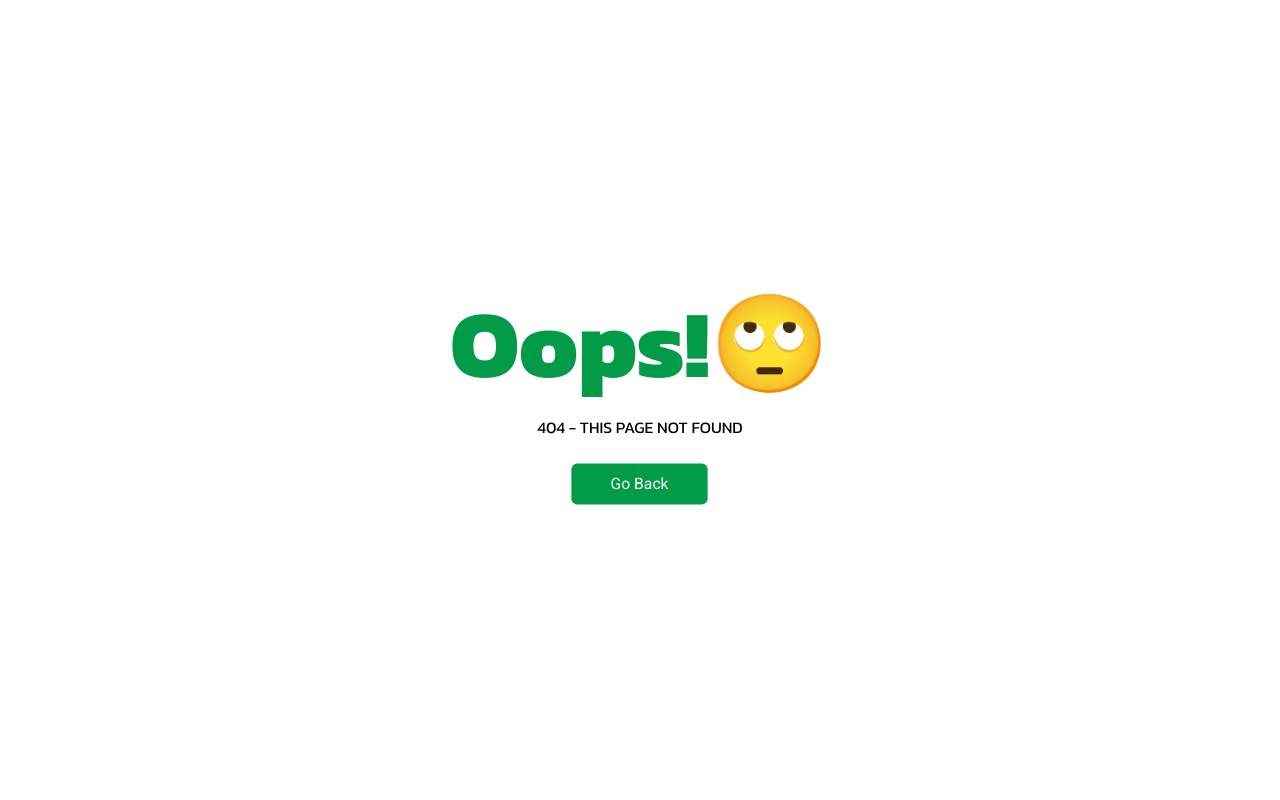
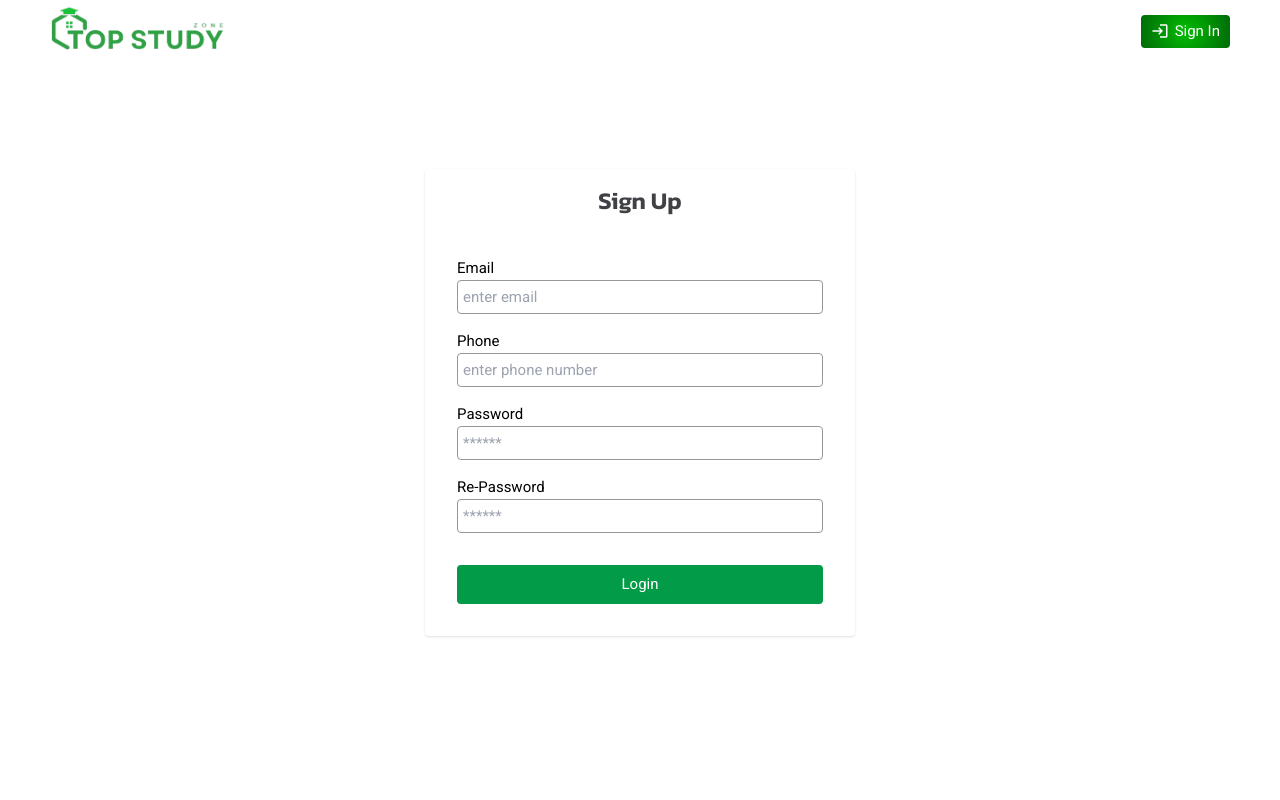
Before and after one commit to nuaimhasan/topstudyzone-frontend, a React (Vite) app: page /signup in a window 1280 px wide. Before the commit this address had no page. Shown: the top 800 px of the page. Built offline with nearby package versions, Linux system fonts and the light colour scheme.

Commit message:
login and signup page add

```diff
--- a/src/Components/HomeComponents/Hero/Hero.jsx
+++ b/src/Components/HomeComponents/Hero/Hero.jsx
@@ -10,7 +10,7 @@ export default function Hero() {
         />
 
         {/* Content */}
-        <div className="w-full h-full flex flex-col justify-center items-center relative z-30 bg-[#00000057]">
+        <div className="w-full h-full flex flex-col justify-center items-center relative z-30 bg-[#0000006f]">
           <div className="flex flex-col items-center justify-center gap-3">
             <h2 className="text-3xl md:text-5xl font-bold text-base-100">
               টপ স্টাডি জোন
--- /dev/null
+++ b/src/Pages/Login/Login.jsx
@@ -0,0 +1,61 @@
+import { useLocation, useNavigate } from "react-router-dom";
+
+export default function Login() {
+  const navigate = useNavigate();
+  const location = useLocation();
+  const from = location.state?.from?.pathname || "/";
+
+  const handleLogin = async (e) => {
+    e.preventDefault();
+    const form = e.target;
+    const email = form.email.value.toLowerCase();
+    const password = form.password.value;
+
+    const info = {
+      email,
+      password,
+    };
+
+    console.log(info);
+  };
+
+  return (
+    <div className="flex justify-between items-center h-[80vh] w-full">
+      <div className="w-full sm:w-[430px] mx-auto shadow rounded p-4">
+        <h2 className="text-2xl font-semibold text-center text-neutral mb-6">
+          Login
+        </h2>
+        <form onSubmit={handleLogin} className="p-4">
+          <div className="mb-4">
+            <p className="text-[15px]">Email</p>
+            <input
+              type="text"
+              placeholder="Enter email"
+              name="email"
+              required
+              className="lowercase"
+            />
+          </div>
+          <div>
+            <p className="text-[15px]">Password</p>
+            <input
+              type="password"
+              placeholder="******"
+              name="password"
+              required
+            />
+          </div>
+          {/* {isError && (
+            <p className="text-sm text-red-500">{error?.data?.error}</p>
+          )} */}
+
+          <div className="mt-4">
+            <button className="w-full text-base-100 bg-primary px-4 py-2 rounded">
+              Login
+            </button>
+          </div>
+        </form>
+      </div>
+    </div>
+  );
+}
--- /dev/null
+++ b/src/Pages/Signup/Signup.jsx
@@ -0,0 +1,63 @@
+export default function Signup() {
+  return (
+    <div className="flex justify-between items-center h-[85vh] w-full">
+      <div className="w-full sm:w-[430px] mx-auto shadow rounded p-4">
+        <h2 className="text-2xl font-semibold text-center text-neutral mb-6">
+          Sign Up
+        </h2>
+        <form className="p-4 flex flex-col gap-4">
+          <div>
+            <p className="text-[15px]">Email</p>
+            <input
+              type="text"
+              placeholder="Enter email"
+              name="email"
+              required
+              className="lowercase"
+            />
+          </div>
+
+          <div>
+            <p className="text-[15px]">Phone</p>
+            <input
+              type="text"
+              placeholder="Enter phone number"
+              name="phone"
+              required
+              className="lowercase"
+            />
+          </div>
+
+          <div>
+            <p className="text-[15px]">Password</p>
+            <input
+              type="password"
+              placeholder="******"
+              name="password"
+              required
+            />
+          </div>
+
+          <div>
+            <p className="text-[15px]">Re-Password</p>
+            <input
+              type="rePassword"
+              placeholder="******"
+              name="re password"
+              required
+            />
+          </div>
+          {/* {isError && (
+          <p className="text-sm text-red-500">{error?.data?.error}</p>
+        )} */}
+
+          <div className="mt-4">
+            <button className="w-full text-base-100 bg-primary px-4 py-2 rounded">
+              Login
+            </button>
+          </div>
+        </form>
+      </div>
+    </div>
+  );
+}
--- /dev/null
+++ b/src/Redux/api/user/userApi.js
@@ -0,0 +1,15 @@
+import { baseApi } from "./baseApi";
+
+export const userApi = baseApi.injectEndpoints({
+  endpoints: (builder) => ({
+    getAllUsers: builder.query({
+      query: () => ({
+        url: `user/all-users`,
+        method: "GET",
+      }),
+      providesTags: ["user"],
+    }),
+  }),
+});
+
+export const { useGetAllUsersQuery } = userApi;
--- a/src/Routers/Routers.jsx
+++ b/src/Routers/Routers.jsx
@@ -4,6 +4,9 @@ import { Suspense, lazy } from "react";
 import Home from "../Pages/Home/Home";
 import NotFound from "../Pages/NotFound/NotFound";
 import MainLayout from "../Layout/MainLayout";
+
+const Login = lazy(() => import("../Pages/Login/Login"));
+const Signup = lazy(() => import("../Pages/Signup/Signup"));
 
 //------------------------------------------------------------------------------
 //User Layout Routes
@@ -113,6 +116,22 @@ export default function Routers() {
 
         <Route path="/" element={<MainLayout />}>
           <Route path="/" element={<Home />} />
+          <Route
+            path="/login"
+            element={
+              <Suspense fallback="Loading...">
+                <Login />
+              </Suspense>
+            }
+          />
+          <Route
+            path="/signup"
+            element={
+              <Suspense fallback="Loading...">
+                <Signup />
+              </Suspense>
+            }
+          />
         </Route>
 
         {/* ---------User Layout Routes----- */}
```
Also changed, not shown: src/Redux/api/user/userSlice.js (added).
